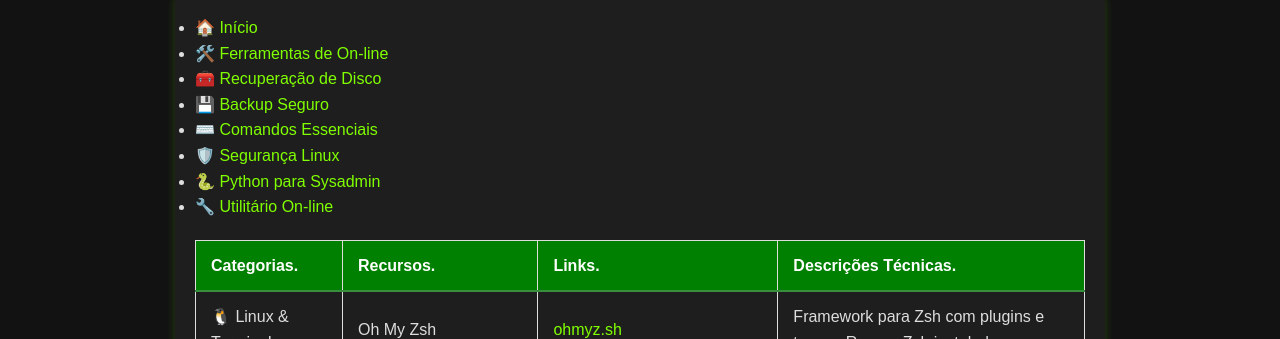
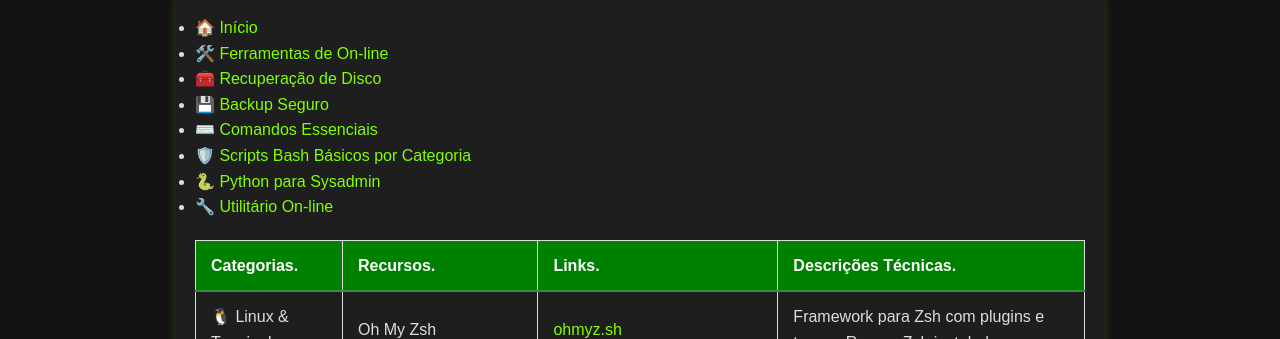
Before and after one commit to Piolinux/piolinux-site, a Jekyll site: the page built from _pages/_iniciantes/links-uteis-para-linux-python-e-terminal-2025.md, in a window 1280 px wide. Shown: the part 201-540 px from the top of the page. Built offline with Jekyll 4.4.1, drawn with Linux system fonts in a browser that asks for light colours.

Commit message:
Update links-uteis-para-linux-python-e-terminal-2025.md

```diff
--- a/_pages/_iniciantes/links-uteis-para-linux-python-e-terminal-2025.md
+++ b/_pages/_iniciantes/links-uteis-para-linux-python-e-terminal-2025.md
@@ -23,7 +23,7 @@ permalink: /links-uteis-linux-python/
 <li><a href="{{ '/comandos-recuperacao-disco-linux/' | relative_url }}">🧰 Recuperação de Disco</a></li>
 <li><a href="{{ '/programas-backup-seguros/' | relative_url }}">💾 Backup Seguro</a></li>
 <li><a href="{{ '/comandos-essenciais-terminal-linux/' | relative_url }}">⌨️ Comandos Essenciais</a></li>
-<li><a href="{{ '/seguranca-linux/' | relative_url }}">🛡️ Segurança Linux</a></li>
+<li><a href="{{ '/scripts-bash/' | relative_url }}">🛡️ Scripts Bash Básicos por Categoria </a></li>
 <li><a href="{{ '/python-casos-uso/' | relative_url }}">🐍 Python para Sysadmin</a></li>
 <li><a href="{{ '/utilitarios-online/' | relative_url }}">🔧 Utilitário On-line</a></li>
 
```
